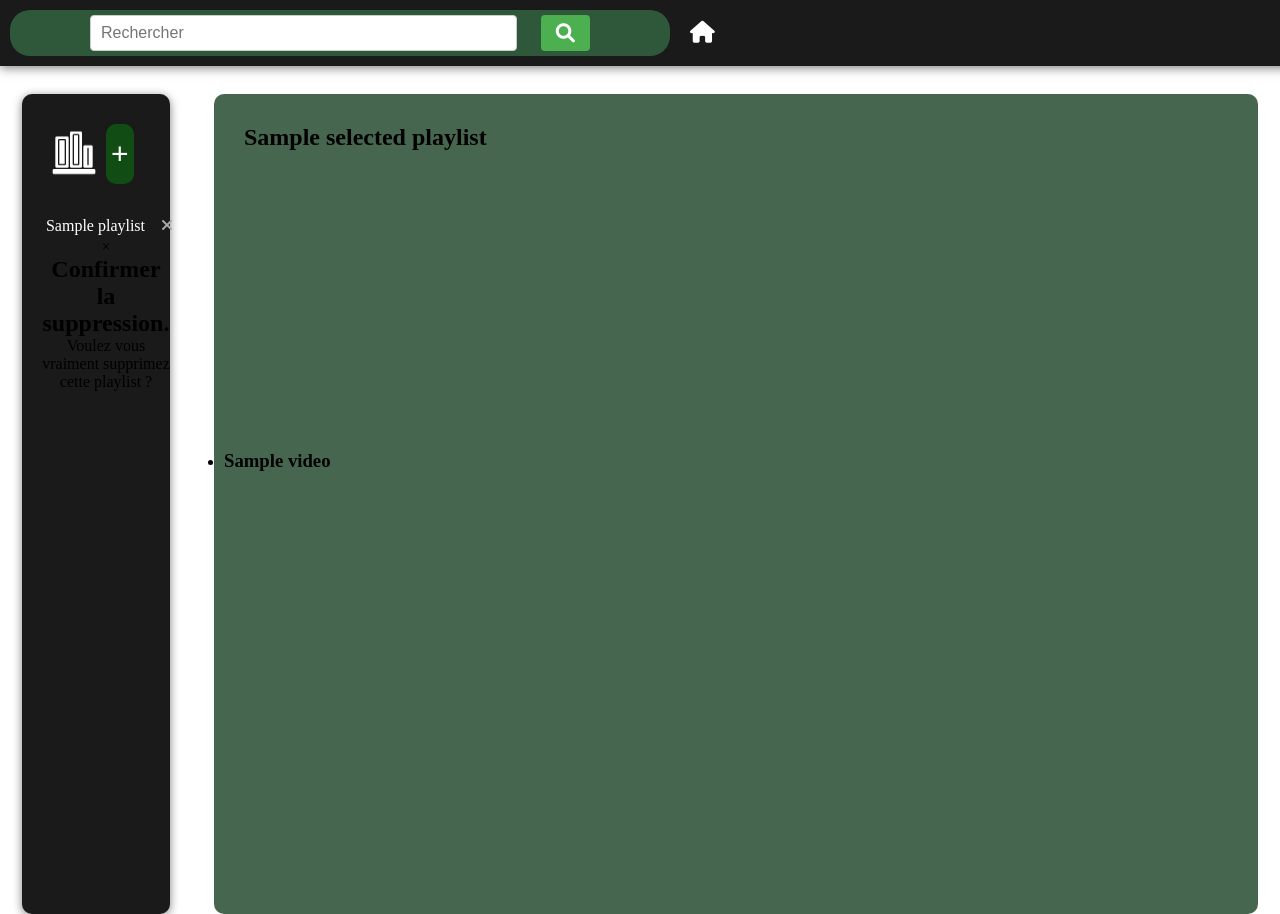
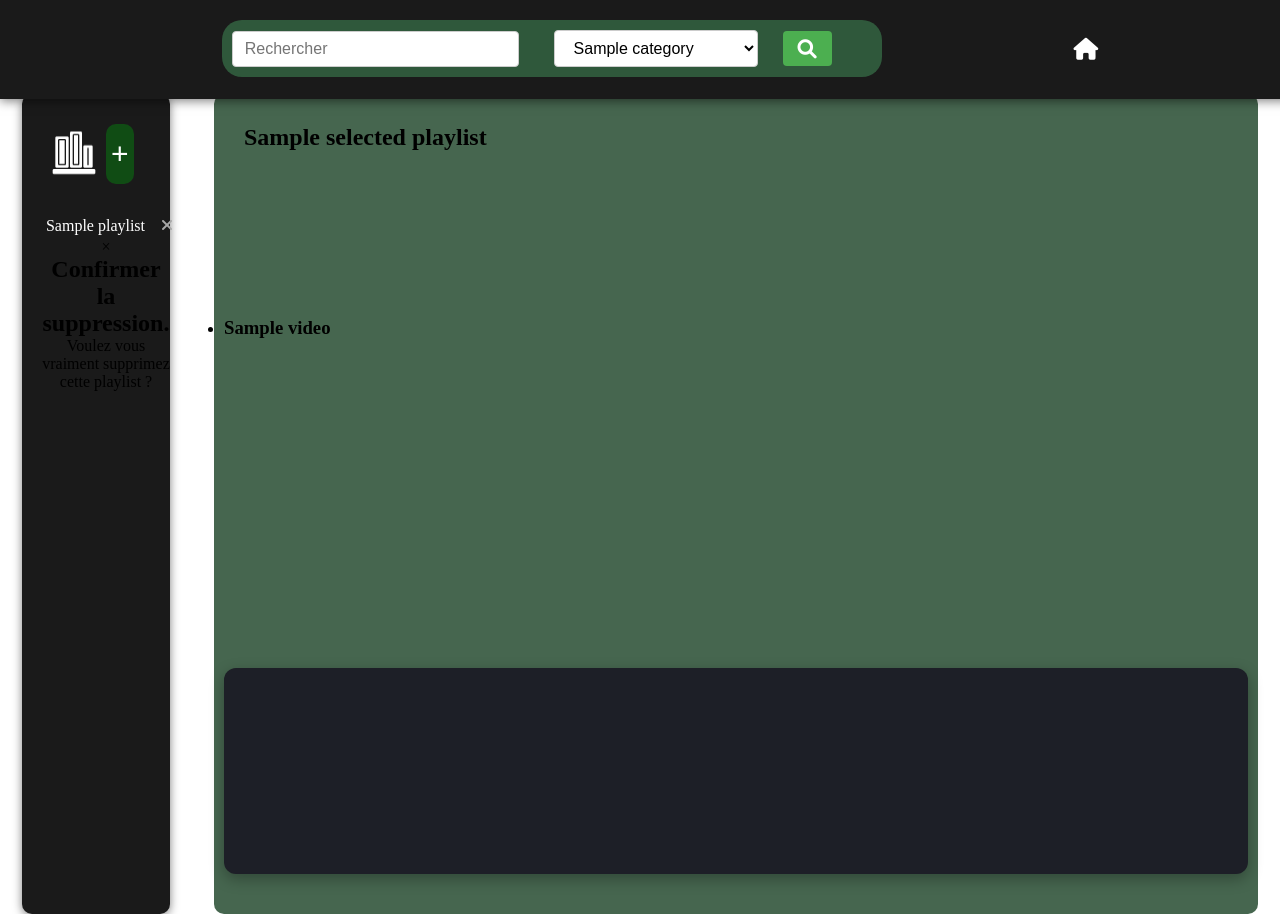
Before and after one commit to Hussen-YOUSUF-NURHUSSEN-96/Spotify_Fil_Rouge, a PHP site: template views/templates/home.php in a window 1280 px wide. Run offline with PHP 8.4, Linux system fonts and the light colour scheme; the template is opened without the code that fills it: most values are stand-ins (such as "Sample title", 1, 10 or a date in 2020); data that the repository does not hold is empty.

Commit message:
filtrer la recherche par categorie

```diff
--- a/assets/css/home.css
+++ b/assets/css/home.css
@@ -8,14 +8,14 @@
 .header{
     width: 100vw;
     display: flex;
+    align-items: center;
+    justify-content: space-evenly;
     padding: 10px;
-    position: absolute;
-    gap: 20px;
+    position: fixed; /* Fixe en haut de la page */
+    top: 0;
     z-index: 3;
-    align-items: center;
-    background-color: rgb(26, 26, 26); /* Harmonisation avec l'artiste en cours */
+    background-color: rgb(26, 26, 26);
     box-shadow: 0px 2px 10px rgba(0, 0, 0, 0.5);
-
 }
 
 
@@ -25,7 +25,8 @@
     align-items: center;
     background-color: rgb(47, 88, 59);
     border-radius: 20px;
-    padding: 5px 10px;
+    padding: 10px 10px;
+    margin: 10px 0 12px 20px;
 }
 
 /* Conteneur du formulaire de recherche */
@@ -34,14 +35,14 @@
     align-items: center;
     justify-content: space-between;  /*  le champ et le bouton   */
     width: 100%;
-    max-width: 500px;
-    margin: 0 auto;
+    width: 100%;
+    max-width: 600px;
 }
 
 /* Champ de recherche */
 .search-input {
-    flex: 1;               /* Prend tout l'espace disponible a gauche */
-    padding: 8px 10px;
+    flex-grow: 2;             /* Permet au champ de prendre le plus de place possible */
+    padding: 8px 12px;
     font-size: 1rem;
     border: 1px solid #ccc;
     border-radius: 4px;
@@ -49,10 +50,42 @@
     outline: none;
 }
 
+
+/* Menu de catégorie */
+.search-category {
+    padding: 8px 15px;
+    font-size: 1rem;
+    border: 1px solid #ccc;
+    border-radius: 4px;
+    background-color: #fff;
+    cursor: pointer;
+    transition: border-color 0.3s ease, background-color 0.3s ease;
+    margin: 0 25px;
+    outline: none;
+
+}
+
+/* Survol du menu déroulant */
+.search-category:hover {
+    border-color: #888;
+}
+
+/* Focus sur le select */
+.search-category:focus {
+    border-color: #4CAF50;
+    background-color: #f0f0f0;
+}
+
+/* Option par défaut */
+.search-category option {
+    color: #888;
+    font-style: italic;
+}
+
+
 /* Bouton de recherche */
 .search-button {
     padding: 8px 15px;
-    margin-left: 14px;
     background-color: #4caf50;
     color: white;
     border: none;
@@ -64,8 +97,10 @@
     justify-content: center;
     transition: transform 0.2s;
 }
+
 .search button:hover {
     transform: scale(1.1);
+    background-color: #45a049;
 }
 
 
@@ -80,7 +115,7 @@
 
 .icon {
     display: flex;
-    gap: 10px;
+    gap: 15px;
 }
 
 .icon a {
@@ -875,6 +910,8 @@ section{
 /* HUSEEN  */
 
 
+/* Body */
+
 #zoneHussen {
     width: 100%;
     margin: 30px 0;
--- a/views/templates/home.php
+++ b/views/templates/home.php
@@ -5,33 +5,59 @@
     <meta charset="UTF-8">
     <meta name="viewport" content="width=device-width, initial-scale=1.0">
     <title>Home - Spotifeux</title>
+
+    <!-- Font Awesome pour les icônes -->
     <link rel="stylesheet" href="https://cdnjs.cloudflare.com/ajax/libs/font-awesome/6.0.0/css/all.min.css">
+
+    <!-- Feuille de style principale -->
     <link rel="stylesheet" href="assets/css/home.css?v=1.0">
 </head>
 
+
 <body>
 
+    <!-- ===================== HEADER ===================== -->
     <header class="header">
+
+    <!-- ===== BURGER MENU ===== -->
     <div class="burger">
             <div class="line"></div>
             <div class="line"></div>
             <div class="line"></div>
         </div>
-        <!-- Recherche -->
+
+
+        <!-- ===== BARRE DE RECHERCHE ===== -->
         <div class="search">
+
             <form method="GET" action="index.php" class="search-form">
+
                 <input type="hidden" name="action" value="search">
+
                 <input type="text" name="query" placeholder="Rechercher"
                     value="<?= htmlspecialchars($searchTerm ?? '') ?>" class="search-input">
-                <button type="submit" class="search-button"> <i class="fas fa-search"></i> </button>
+
+
+                <!-- Filtre par catégorie -->
+                <select name="category_id" class="search-category">
+
+                    <option value="">Choisir une catégorie</option>
+
+                    <?php foreach ($categories as $category): ?>
+                        <option value="<?= $category['id'] ?>" <?= isset($category_id) && $category_id == $category['id'] ? 'selected' : '' ?>>
+                            <?= htmlspecialchars($category['name']) ?>
+                        </option>
+                    <?php endforeach; ?>
+
+                </select>
+
+                <!-- Bouton de recherche -->
+                <button type="submit" class="search-button">
+                    <i class="fas fa-search"></i>
+                </button>
             </form>
 
             <?php
-
-                // Initialisation stricte des variables
-                // $videos_search  = $videos_search ?? [];
-                // $searchTerm     = $searchTerm ?? '';
-
                 // Vérifier s'il y a des resultats de recherche dans la session
                 if (isset($_SESSION['search_results']))
                 {
```
Also changed, not shown: other parts of views/templates/home.php (+46 -73 lines), controllers/HomeController.php (+15 -1 lines), controllers/VideoController.php (+10 -11 lines), models/Video.php (+51 -4 lines). Lines whose indentation alone changed are shown as unchanged.
